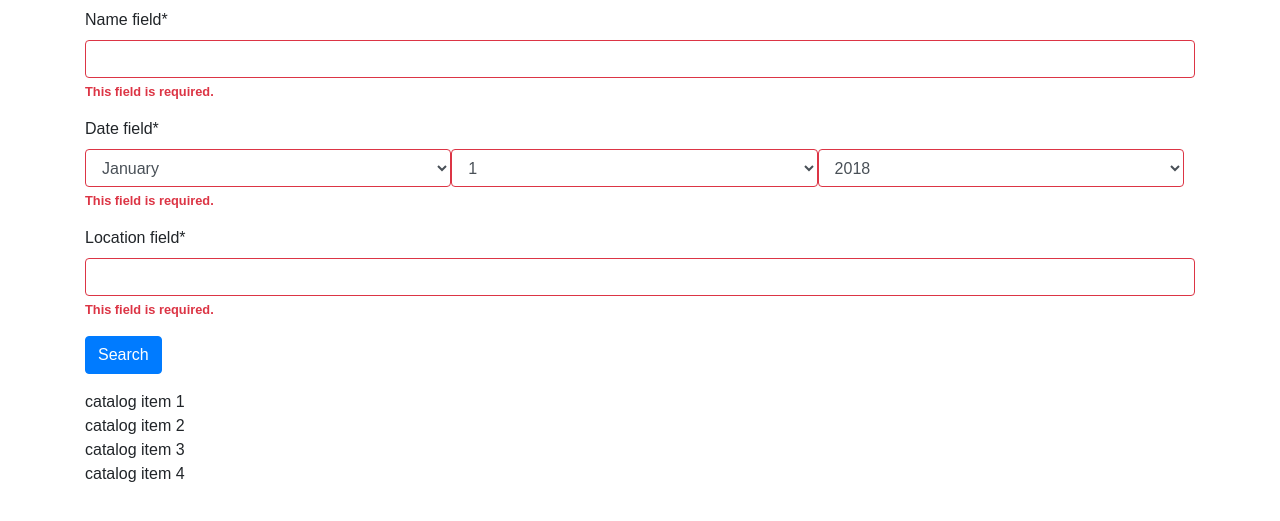
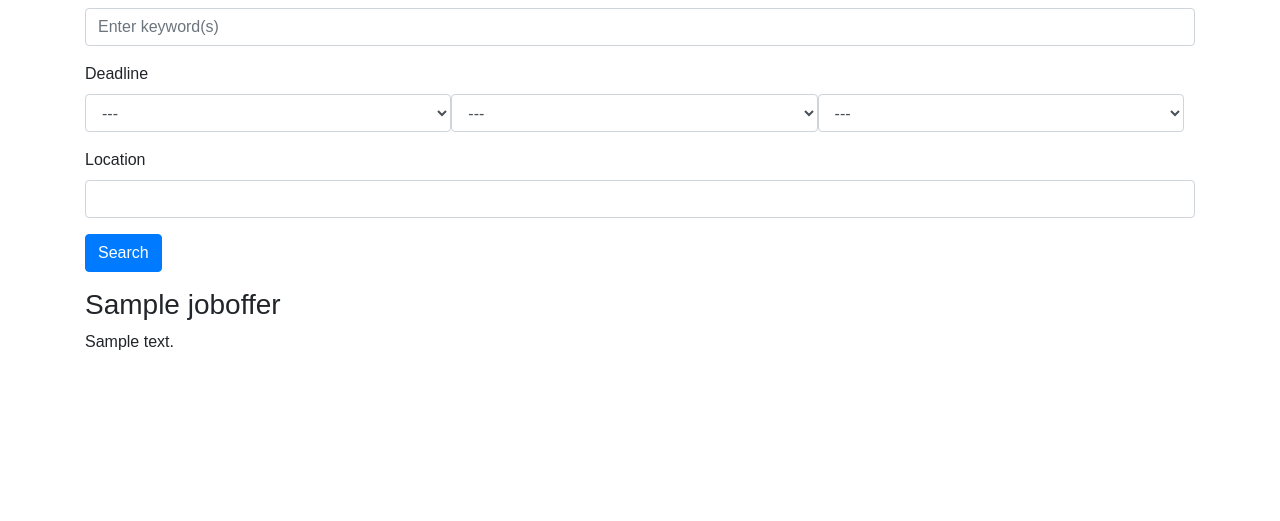
Before and after one commit to batzor/jobnt, a Django app: page /catalog/ in a window 1280 px wide. Shown: the part 206-727 px from the top of the page. Run offline with Django 3.2, Linux system fonts and the light colour scheme; tables that the repository leaves empty hold one stand-in row (values such as "Sample post"); some libraries are stand-ins or nearby versions.

Commit message:
Changed catalog item list to dynamic
Also:
+ Setted up the search routine

TODO:
- Implement view as class
- Enable filtering

```diff
--- a/jobnt/catalog/forms.py
+++ b/jobnt/catalog/forms.py
@@ -1,20 +1,37 @@
 from django import forms
+from django.utils import timezone
 from .models import JobOffer
 from crispy_forms.helper import FormHelper
 from crispy_forms.bootstrap import AppendedText, PrependedText, FormActions
 from crispy_forms.layout import Layout, Div, Submit, HTML, Button, Row, Field, MultiWidgetField
 
 class JobSearchForm(forms.Form):
-  #Be sure to check whether fields match respective ones located in models.py
-  name_field = forms.CharField(max_length = 200)
-  date_field = forms.DateField(widget=forms.SelectDateWidget)
-  location_field = forms.CharField(max_length = 200)
+  # Be sure to check whether fields match respective ones located in models.py
+
+  # Form fields
+  name_field = forms.CharField(
+    label=False,
+    max_length=200,
+    required=False)
+  date_field = forms.DateField(
+    label='Deadline',
+    widget=forms.SelectDateWidget,
+    required=False)
+  location_field = forms.CharField(
+    label='Location',
+    max_length=200,
+    required=False)
+
+  # Setting the layout of the form
   helper = FormHelper()
+  helper.form_method = 'GET'
+  helper.add_input(Submit('search', 'Search'))
   helper.layout = Layout(
-    'name_field',
-    MultiWidgetField('date_field', attrs=({'style': 'width: 33%; display: inline-block;'})),
-    'location_field',
-    FormActions(
-      Submit('search', 'Search', css_class='btn-primary')
-    )
+    Field('name_field', placeholder='Enter keyword(s)'),
+    MultiWidgetField(
+      'date_field',
+      attrs=(
+        {'style': 'width: 33%; display: inline-block;'})
+    ),
+    'location_field'
   )
--- a/jobnt/catalog/templates/catalog/index.html
+++ b/jobnt/catalog/templates/catalog/index.html
@@ -14,21 +14,10 @@
   {% crispy form %}
   <!-- CATALOG ITEMS -->
   <main class="catalog">
-    <div class="catalog-item">
-      catalog item 1
-    </div>
-
-    <div class="catalog-item">
-      catalog item 2
-    </div>
-
-    <div class="catalog-item">
-      catalog item 3
-    </div>
-
-    <div class="catalog-item">
-      catalog item 4
-    </div>
+    {% for offer in offers %}
+      <h3>{{ offer.name }}</h3>
+      <p>{{ offer.description }}</p>
+    {% endfor %}
   </main>
 
 </section>
--- a/jobnt/catalog/views.py
+++ b/jobnt/catalog/views.py
@@ -1,12 +1,21 @@
 from django.shortcuts import render
 from .forms import JobSearchForm
+from .models import JobOffer
 
 # Create your views here.
 def index(request):
   form = JobSearchForm(request.GET)
   if form.is_valid():
-    name = form.cleaned_data['name']
-    #DEBUG
-    #print(name)
-
+    name = form.cleaned_data['name_field']
+    deadline = form.cleaned_data['date_field']
+    location = form.cleaned_data['location_field']
+    offers = JobOffer.objects.all()
+    if name:
+      pass
+    if deadline:
+      pass
+    if location:
+      pass
+    args = {'form': form, 'offers': offers}
+    return render(request, 'catalog/index.html', args)
   return render(request, 'catalog/index.html', {'form': form})
```
